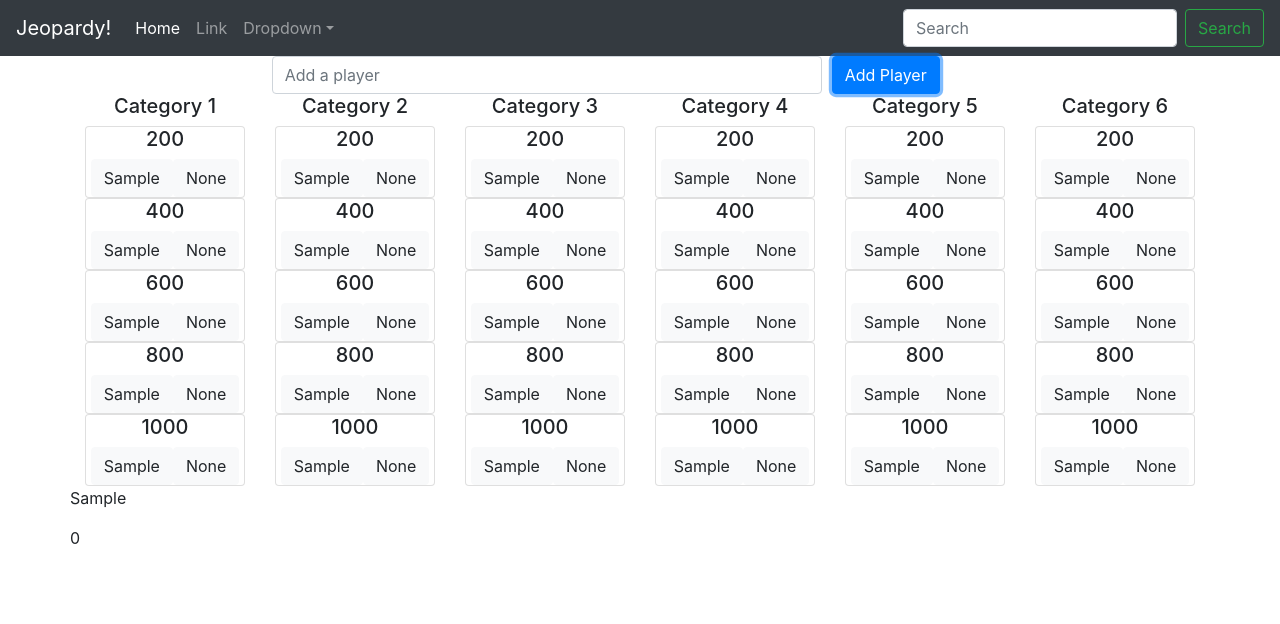
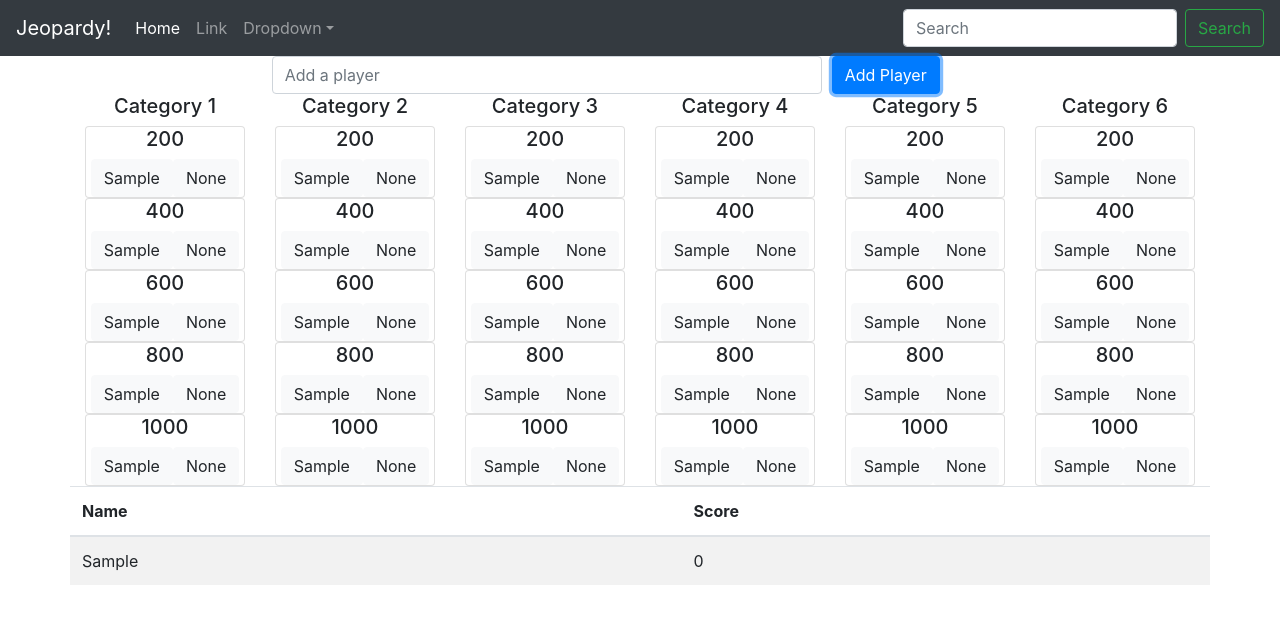
Before and after one commit to bstanton773/jeopardy, a React (Create React App) app: page / in a window 1280 px wide. Both pictures are taken after typing "Sample" into the empty fields and a click on the button "Add Player". Shown: the top 624 px of the page. Built offline with nearby package versions, Linux system fonts and the light colour scheme.

Commit message:
Updated Card functionality

```diff
--- a/src/Components/Board/index.js
+++ b/src/Components/Board/index.js
@@ -20,8 +20,6 @@ export default class Board extends Component {
       name,
       score
     };
-    console.log(name + ": " + score);
-    console.log(newPlayer);
     e.target.elements.name.value = "";
     name ? this.addPlayer(newPlayer) : alert('Invalid Player');
   }
@@ -35,7 +33,7 @@ export default class Board extends Component {
     }))
   }
 
-  addScore = (e, points, player) => {
+  addScore = (e, points, player, id) => {
 
     var currentPlayerList = this.state.playerList.slice(0);
     currentPlayerList.forEach(e => { if(e.name === player){
@@ -43,6 +41,14 @@ export default class Board extends Component {
     }});
 
     this.setState({playerList: currentPlayerList});
+
+    const questionCard = document.getElementById(id)
+    questionCard.style.display = "none";
+  }
+
+  addScoreNone = (e, id) => {
+    const questionCard = document.getElementById(id)
+    questionCard.style.display = "none";
   }
 
   render() {
@@ -67,10 +73,21 @@ export default class Board extends Component {
           <div className="col-2"><h5 align="center">Category 4</h5></div>
           <div className="col-2"><h5 align="center">Category 5</h5></div>
           <div className="col-2"><h5 align="center">Category 6</h5></div>
-          {this.props.questions.map((question,key) => <QuestionItem question={question} key={question.id} players={this.state.playerList} onAddScore={this.addScore}/>)}
+          {this.props.questions.map((question,key) => <QuestionItem question={question} key={question.id} players={this.state.playerList} onAddScore={this.addScore} onAddScoreNone={this.addScoreNone}/>)}
         </div>
         <div className="row">
-        {this.state.playerList.map((player) => <PlayerScore player={player}/>)}
+        <table className="table table-striped">
+          <thead>
+            <tr>
+              <th scope="col">Name</th>
+              <th scope="col">Score</th>
+            </tr>
+          </thead>
+          <tbody>
+          {this.state.playerList.map((player, key) => <PlayerScore player={player} key={key}/>)}
+          </tbody>
+        </table>
+
         </div>
       </div>
     )
--- a/src/Components/PlayerButton/index.js
+++ b/src/Components/PlayerButton/index.js
@@ -3,7 +3,7 @@ import React, { Component } from 'react'
 export default class index extends Component {
   render() {
     return (
-      <button type="button" className="btn btn-light" onClick={e => this.props.onAddScore(e, this.props.question.value, this.props.player.name)}>
+      <button type="button" className="btn btn-light" onClick={e => this.props.onAddScore(e, this.props.question.value, this.props.player.name, this.props.question.id)}>
         {this.props.player.name}
       </button>
     )
--- a/src/Components/PlayerScore/index.js
+++ b/src/Components/PlayerScore/index.js
@@ -3,10 +3,10 @@ import React, { Component } from 'react'
 export default class PlayerScore extends Component {
   render() {
     return (
-      <div>
-        <p>{this.props.player.name}</p>
-        <p>{this.props.player.score}</p>
-      </div>
+      <tr>
+        <td>{this.props.player.name}</td>
+        <td>{this.props.player.score}</td>
+      </tr>
     )
   }
 }
--- a/src/Components/QuestionItem/index.js
+++ b/src/Components/QuestionItem/index.js
@@ -6,12 +6,12 @@ export default class QuestionItem extends Component {
     const question = this.props.question;
     return (
       <div className="col-2">
-        <div className="card">
+        <div className="card" id={question.id}>
         <h5 align="center">{question.value}</h5>
         <div className="form-row text-center">
         <div className="col-12">
           {this.props.players.map((player,key) => <PlayerButton player={player} key={key} question={question} onAddScore={this.props.onAddScore}/>)}
-          <button type="button" className="btn btn-light">None</button>
+          <button type="button" className="btn btn-light" onClick={e => this.props.onAddScoreNone(e, this.props.question.id)}>None</button>
         </div>
       </div>
         </div>
```
